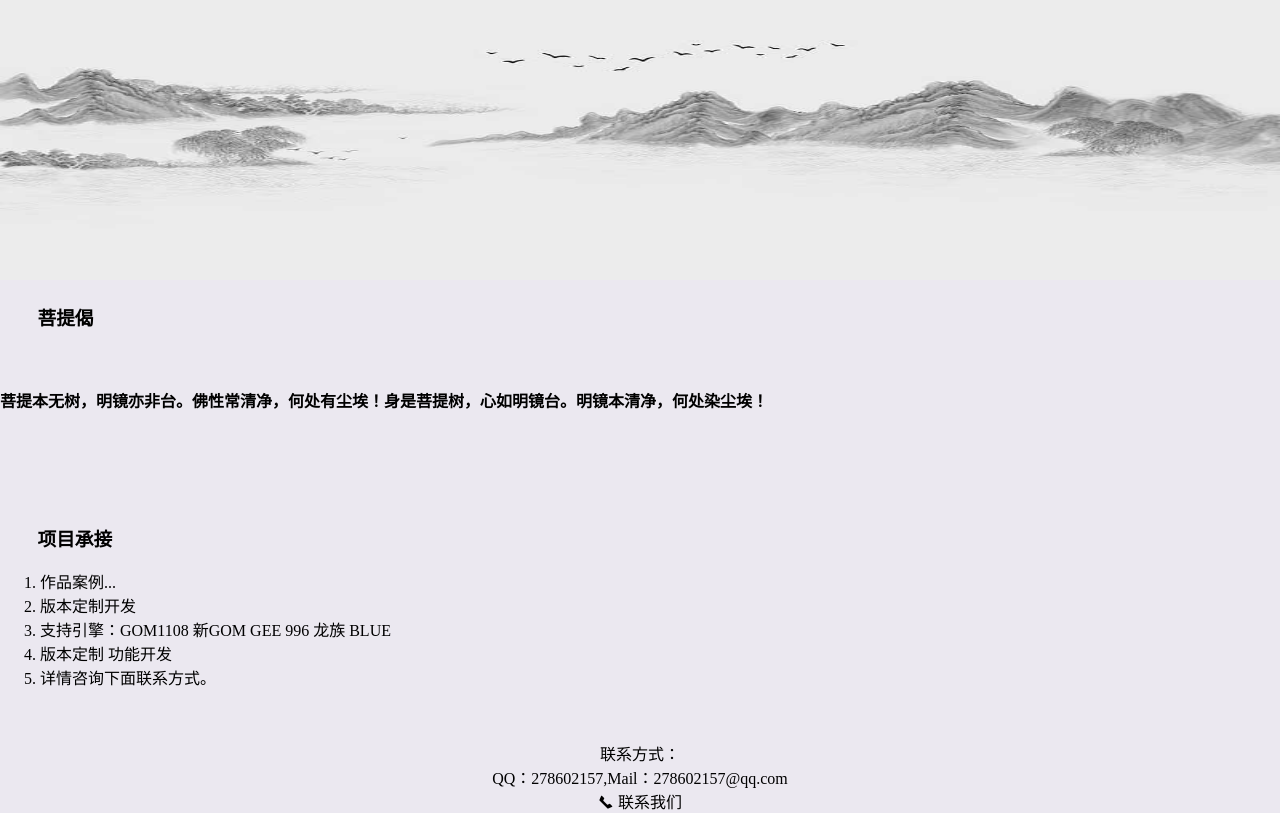
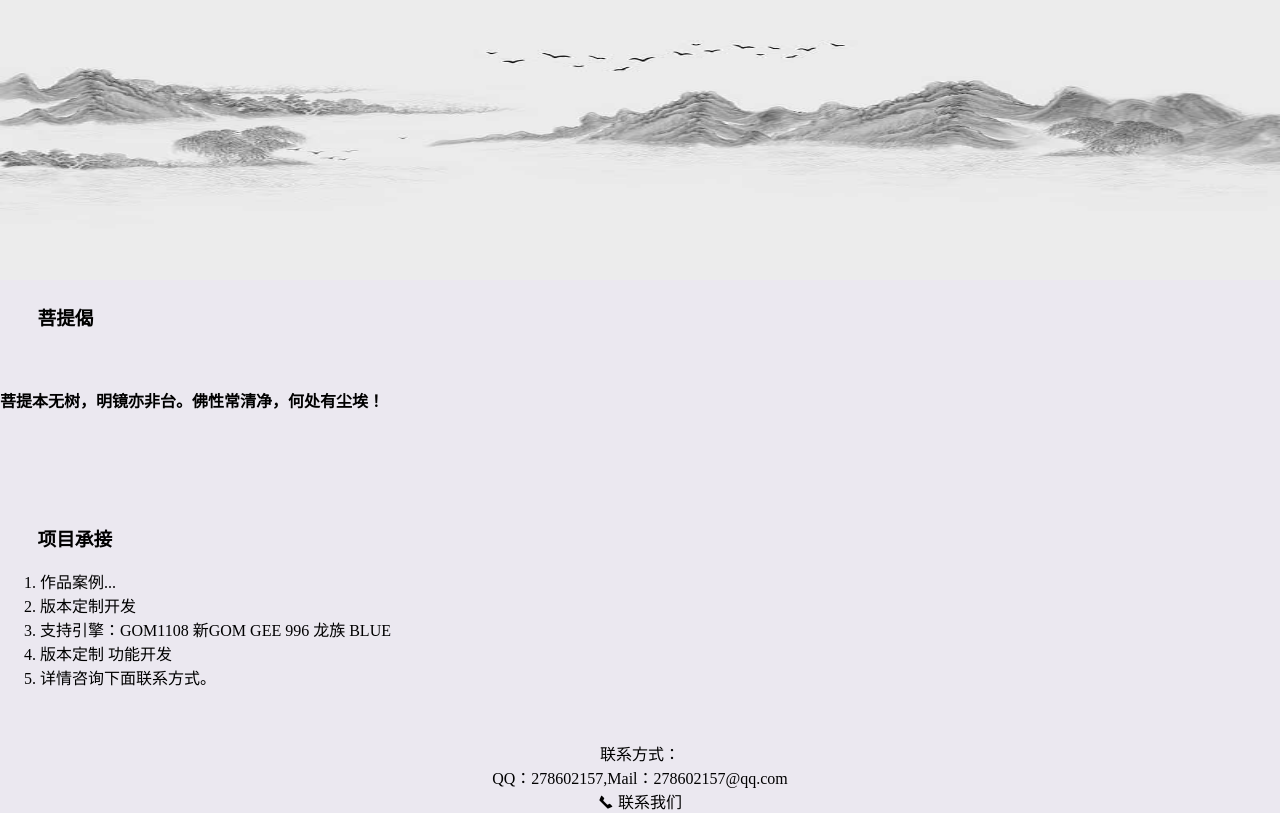
Before and after one commit to elesh8888/elesh8888.github.io, a plain HTML site: page index.html in a window 1280 px wide. Drawn offline with nearby package versions, Linux system fonts and the light colour scheme.

Commit message:
Update index.html

```diff
--- a/index.html
+++ b/index.html
@@ -40,7 +40,7 @@
 <h3>菩提偈</h3>
 <el-divider></el-divider>
 <el-card class="ecc">
-  <h4>菩提本无树，明镜亦非台。佛性常清净，何处有尘埃！身是菩提树，心如明镜台。明镜本清净，何处染尘埃！</h4>
+  <h4>菩提本无树，明镜亦非台。佛性常清净，何处有尘埃！</h4>
   </el-card>
 
 <br />
```
